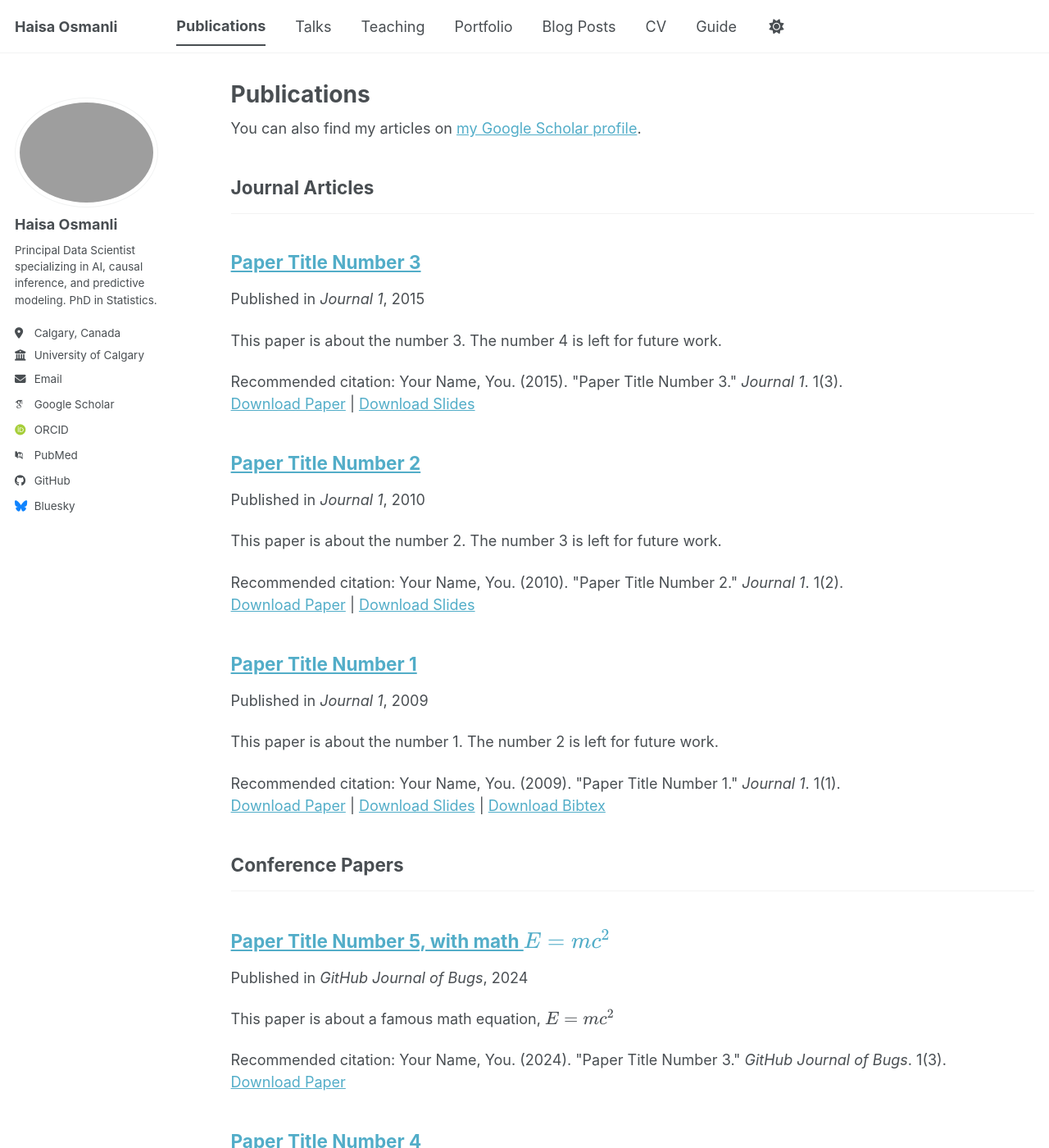
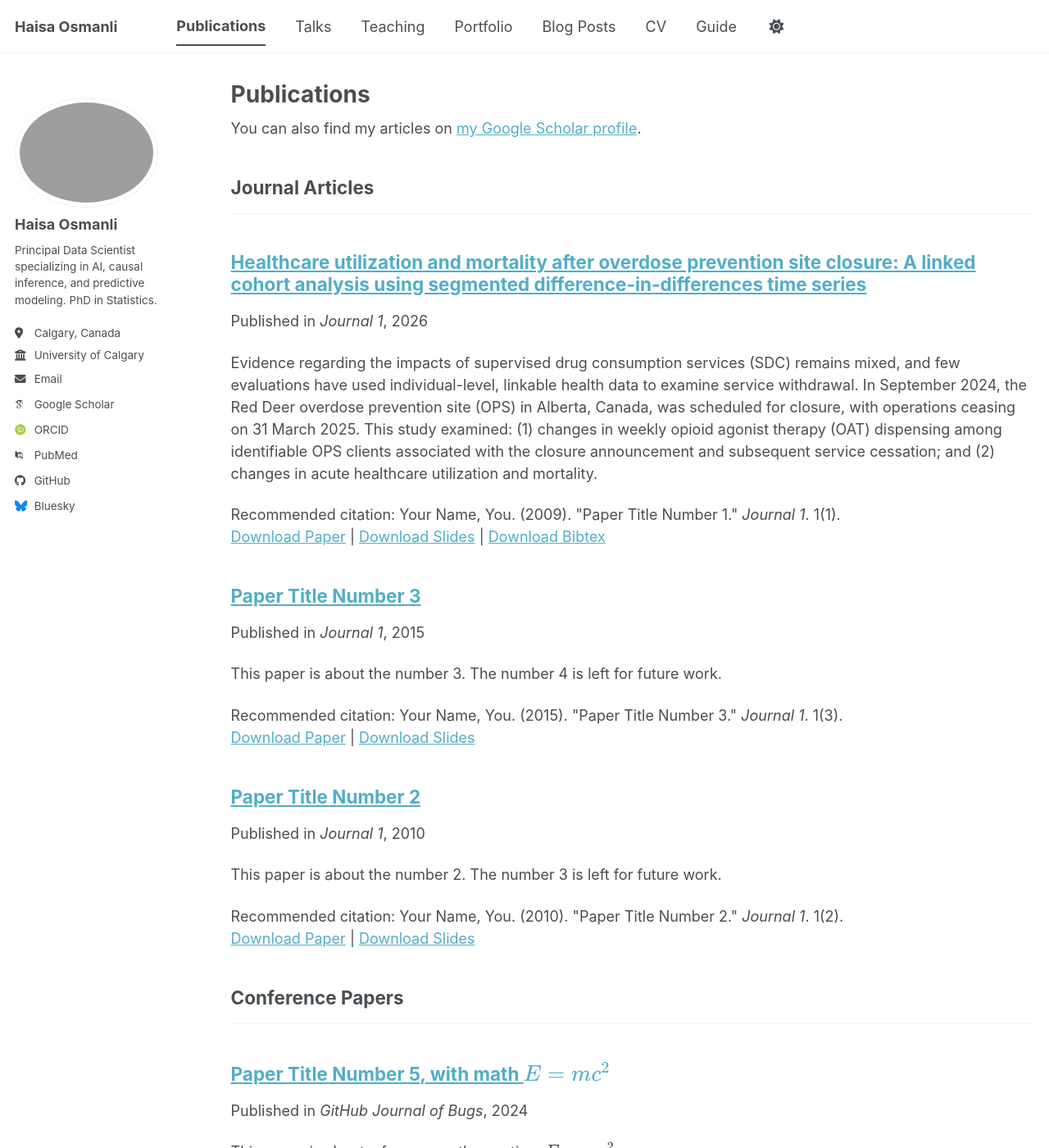
Before and after one commit to haisa-alpha/haisa-alpha.github.io, a Jekyll site: the page built from _pages/publications.html, in a window 1280 px wide and 1400 px high. Shown: the whole window at 82% size. Built offline with Jekyll 4.4.1, drawn with Linux system fonts in a browser that asks for light colours; some web fonts are replaced; a script bundle is joined from its source files by our own code; library files that are not in the unit come from our copies.

Commit message:
addiction paper 1
Additions paper aded

```diff
--- a/_publications/2009-10-01-paper-title-number-1.md
+++ b/_publications/2009-10-01-paper-title-number-1.md
@@ -1,10 +1,10 @@
 ---
-title: "Paper Title Number 1"
+title: "Healthcare utilization and mortality after overdose prevention site closure: A linked cohort analysis using segmented difference-in-differences time series"
 collection: publications
 category: manuscripts
 permalink: /publication/2009-10-01-paper-title-number-1
-excerpt: 'This paper is about the number 1. The number 2 is left for future work.'
-date: 2009-10-01
+excerpt: 'Evidence regarding the impacts of supervised drug consumption services (SDC) remains mixed, and few evaluations have used individual-level, linkable health data to examine service withdrawal. In September 2024, the Red Deer overdose prevention site (OPS) in Alberta, Canada, was scheduled for closure, with operations ceasing on 31 March 2025. This study examined: (1) changes in weekly opioid agonist therapy (OAT) dispensing among identifiable OPS clients associated with the closure announcement and subsequent service cessation; and (2) changes in acute healthcare utilization and mortality.'
+date: 2026-03-10
 venue: 'Journal 1'
 slidesurl: 'https://academicpages.github.io/files/slides1.pdf'
 paperurl: 'https://academicpages.github.io/files/paper1.pdf'
```
